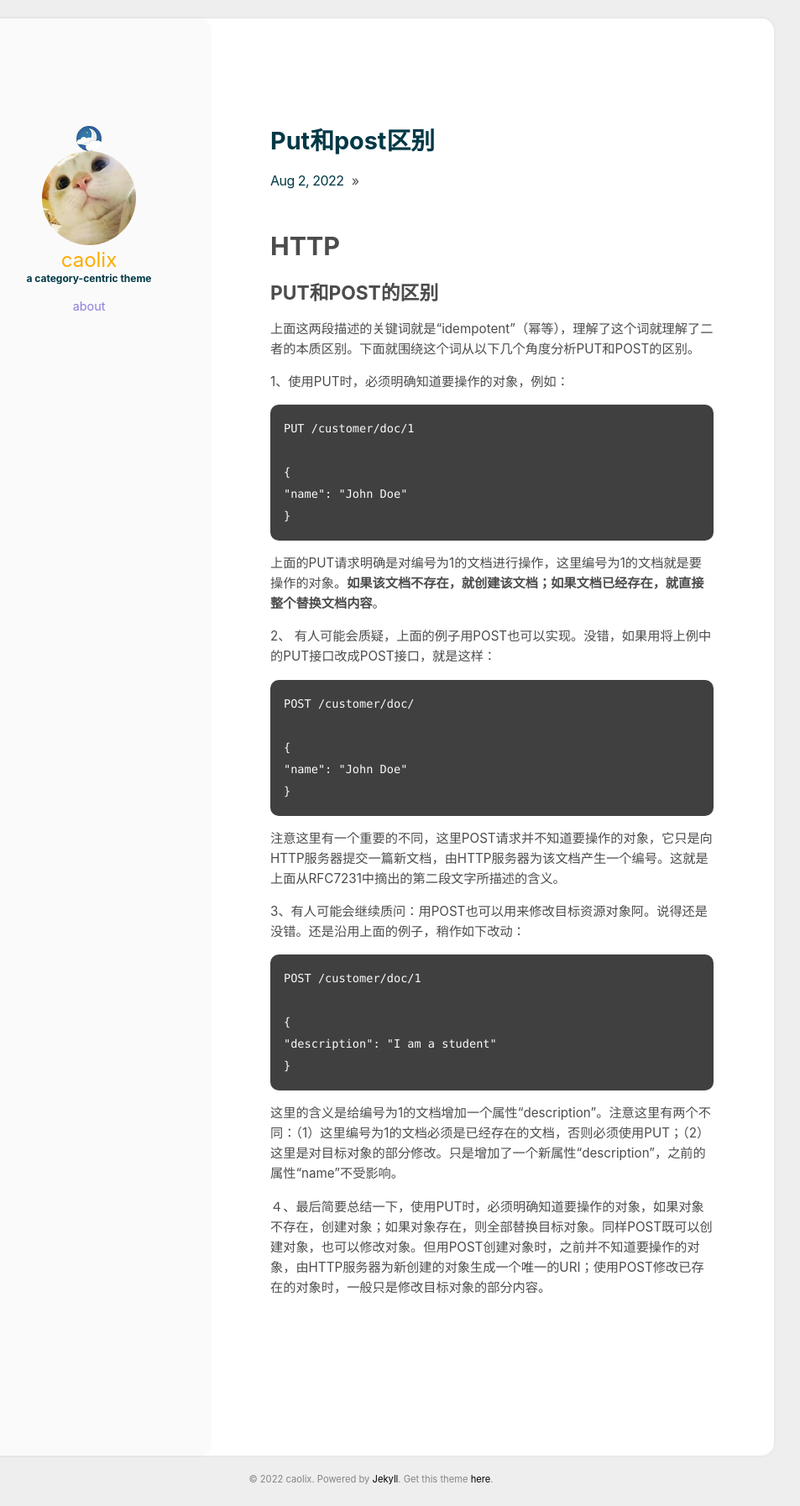
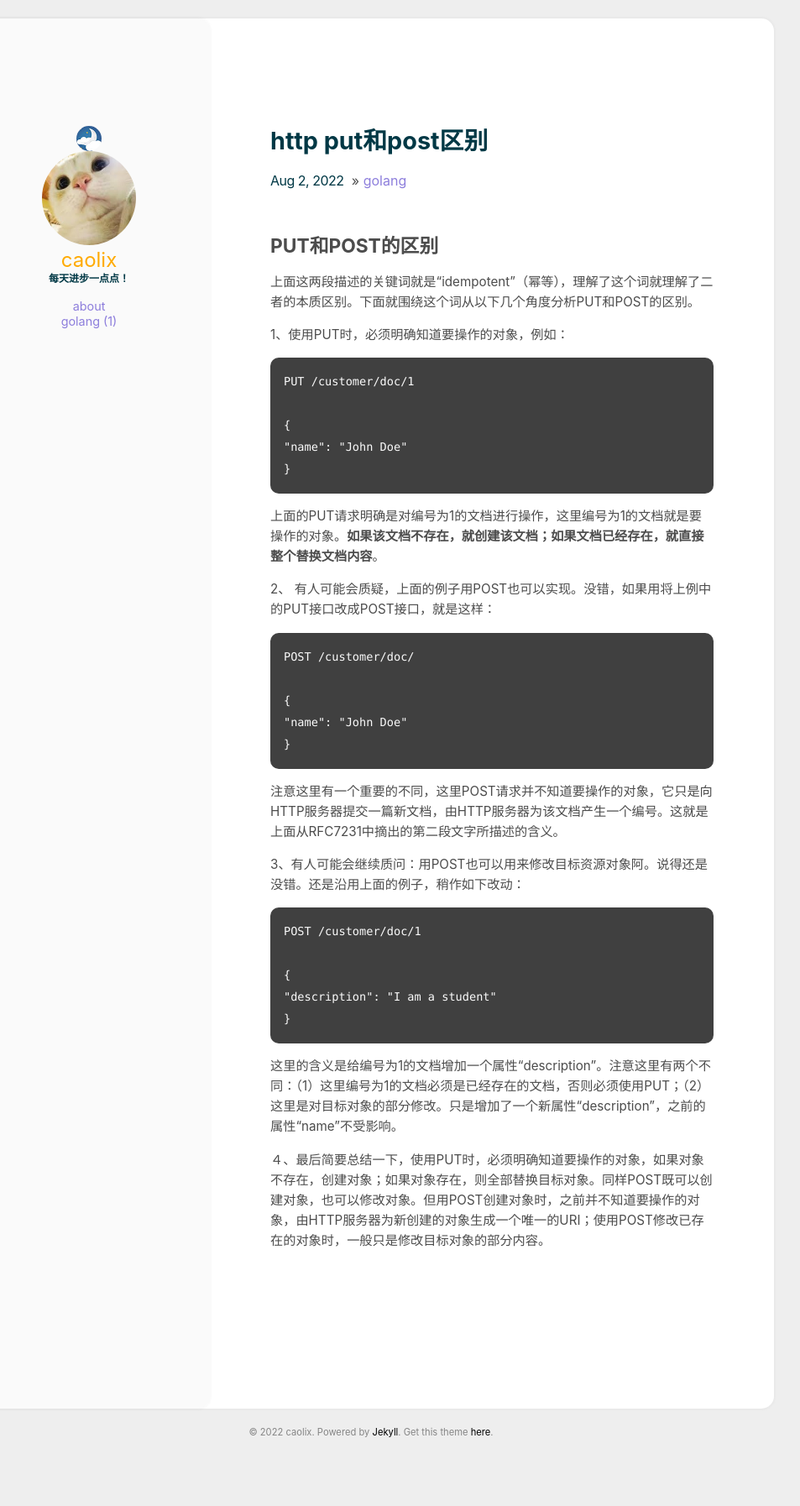
Before and after one commit to caolix/github.io, a Jekyll site: the page built from _posts/golang/2022-08-02-put和post区别.md, in a window 1280 px wide. Shown: the whole page at 84% size, without its empty margins (198-1151 px from the left). Built offline with Jekyll 4.4.1, drawn with Linux system fonts in a browser that asks for light colours; after the commit the page ends 1738 px from its top, so only the background shows below that.

Commit message:
add catgories

```diff
--- a/_config.yml
+++ b/_config.yml
@@ -23,7 +23,7 @@ user:
   name: caolix
   pic: /assets/img/cat.jpg
   picAlt: "NoteBook"
-  job: a category-centric theme
+  job: 每天进步一点点！
   aboutme: true # comment this out if you don't need the 'about' page.
 
 exclude:
--- a/_posts/golang/2022-08-02-put和post区别.md
+++ b/_posts/golang/2022-08-02-put和post区别.md
@@ -1,4 +1,10 @@
-# HTTP
+---
+title: http put和post区别
+
+categories: [golang]
+
+comments: true
+---
 
 ## PUT和POST的区别
 
--- a/categories/dev.html
+++ b/categories/golang.html
@@ -1,6 +1,6 @@
 ---
 layout: page
-type: dev
+type: golang
 ---
 
 {% include archive.html %}
```
